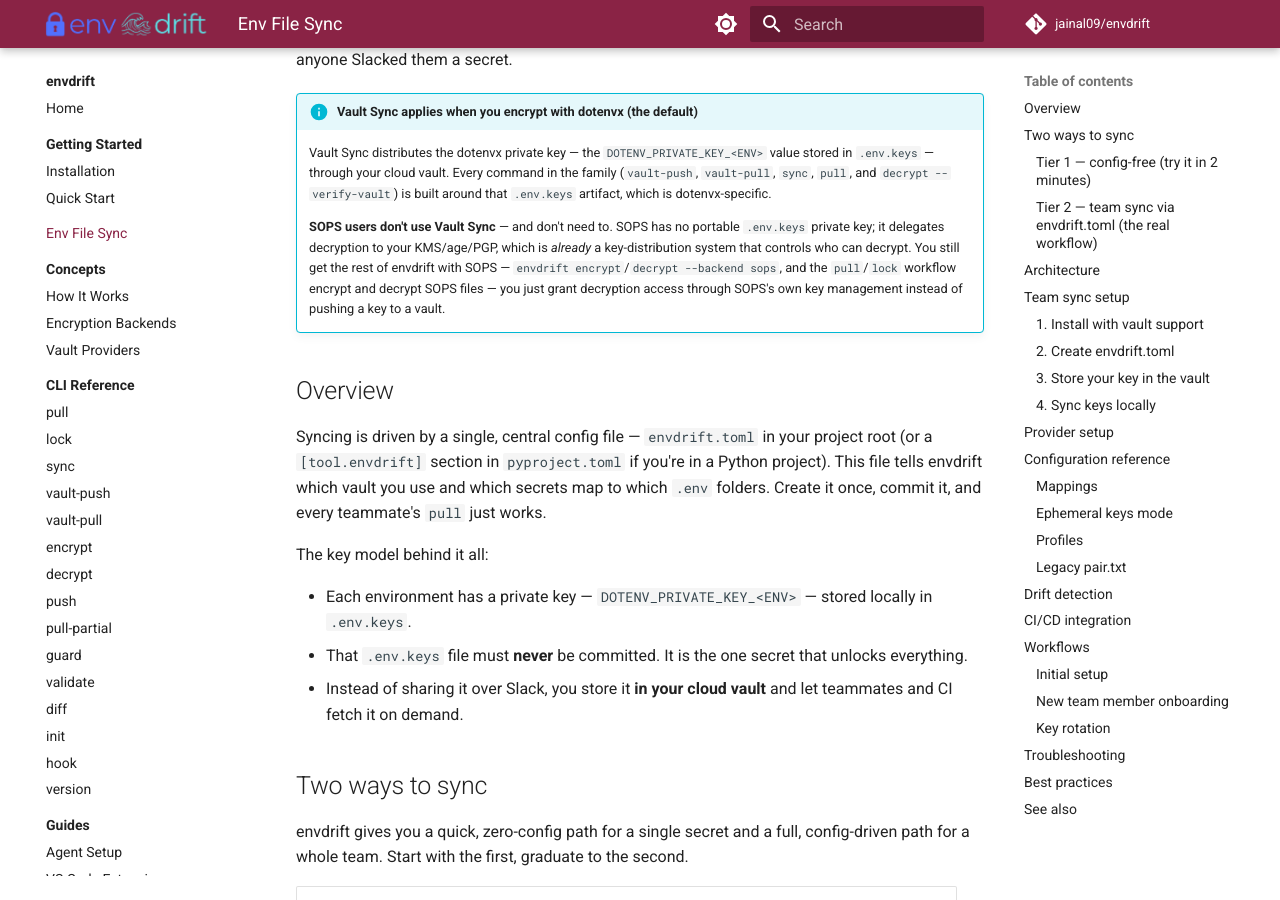
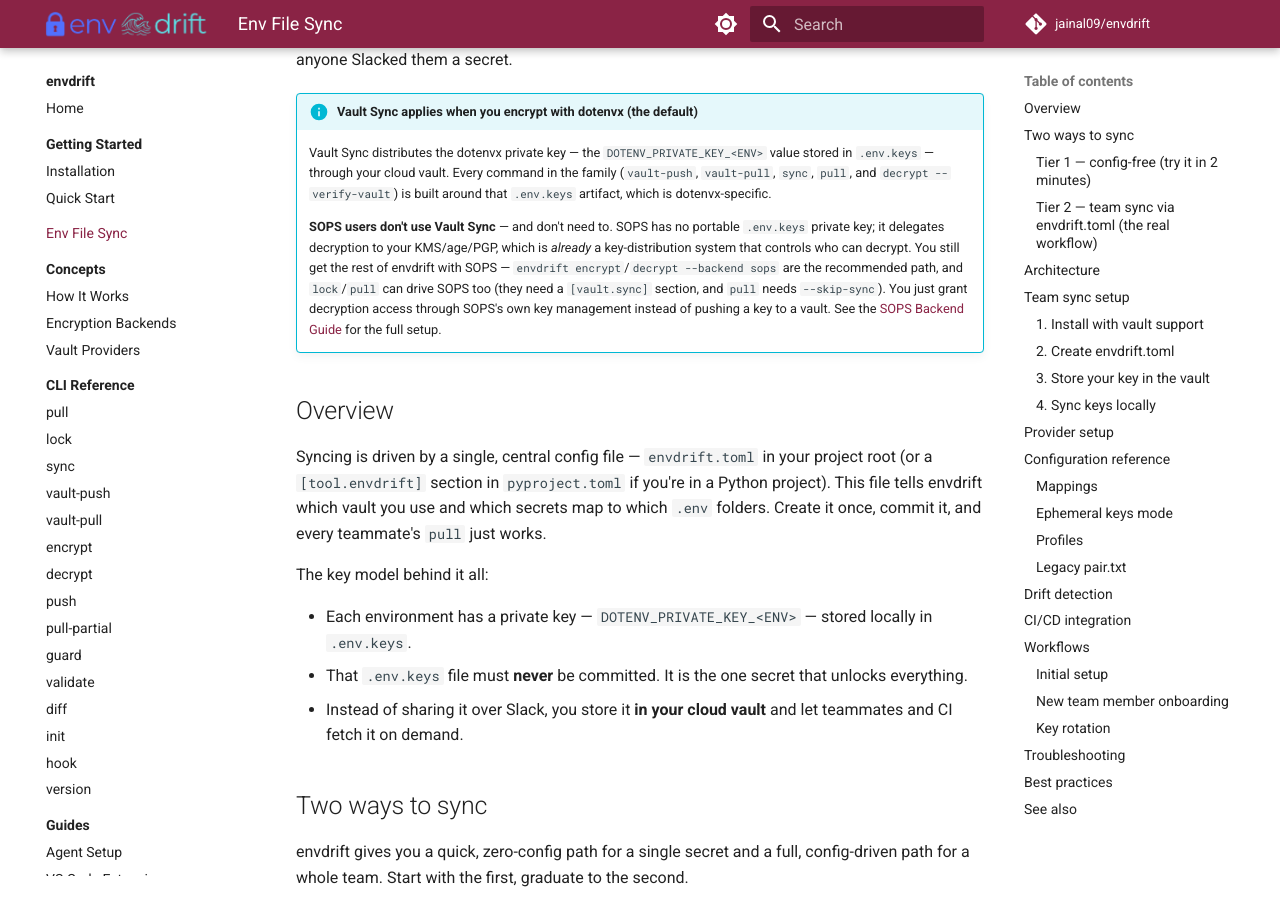
Before and after one commit to jainal09/envdrift, an MkDocs documentation site: the page built from docs/guides/env-file-sync.md, in a window 1280 px wide and 900 px high, scrolled down 302 px. Built offline with MkDocs 1.6.1 and Material for MkDocs 9.7.7, drawn with Linux system fonts in a browser that asks for light colours; comment, search, counter and statistics services are not loaded.

Commit message:
docs(sops): clarify SOPS pull/lock caveat in the Env File Sync guide
The info box said "the pull/lock workflow encrypt and decrypt SOPS
files" without caveats. Soften to note that encrypt/decrypt --backend
sops is the recommended path and lock/pull need a [vault.sync] section
(pull needs --skip-sync), and link to the new SOPS Backend Guide.

Co-Authored-By: Claude Opus 4.8 (1M context) <noreply@anthropic.com>

```diff
--- a/docs/guides/env-file-sync.md
+++ b/docs/guides/env-file-sync.md
@@ -20,10 +20,11 @@ secret.
     **SOPS users don't use Vault Sync** — and don't need to. SOPS has no portable
     `.env.keys` private key; it delegates decryption to your KMS/age/PGP, which is
     *already* a key-distribution system that controls who can decrypt. You still get
-    the rest of envdrift with SOPS — `envdrift encrypt`/`decrypt --backend sops`, and
-    the `pull`/`lock` workflow encrypt and decrypt SOPS files — you just grant
-    decryption access through SOPS's own key management instead of pushing a key to a
-    vault.
+    the rest of envdrift with SOPS — `envdrift encrypt`/`decrypt --backend sops` are
+    the recommended path, and `lock`/`pull` can drive SOPS too (they need a
+    `[vault.sync]` section, and `pull` needs `--skip-sync`). You just grant decryption
+    access through SOPS's own key management instead of pushing a key to a vault. See
+    the [SOPS Backend Guide](sops.md) for the full setup.
 
 ## Overview
 
```
